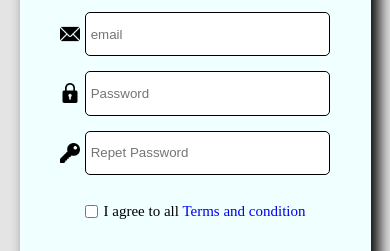
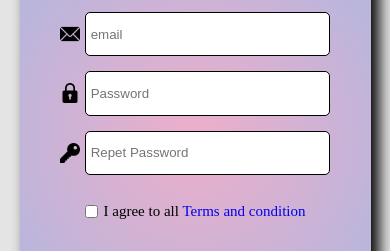
Before and after one commit to MOHITGODARA1/Responsive-form, a plain HTML site: page singuppage.html in a window 390 px wide. Shown: the part 287-538 px from the top of the page. Drawn offline with Linux system fonts and the light colour scheme.

Commit message:
chang color

```diff
--- a/singuppage.css
+++ b/singuppage.css
@@ -173,6 +173,8 @@ form{
 @media(min-width:340px) and (max-width:450px){
    .leftdiv{
       width: 100%;
+      background: #EEAECA;
+      background: radial-gradient(circle, rgba(238, 174, 202, 1) 0%, rgba(148, 187, 233, 1) 100%);
    }
    .rightdiv{
       width: 0%;
```
